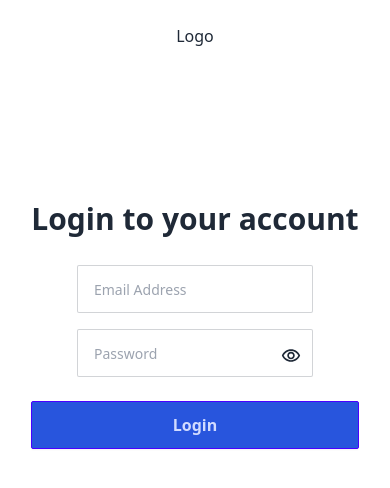
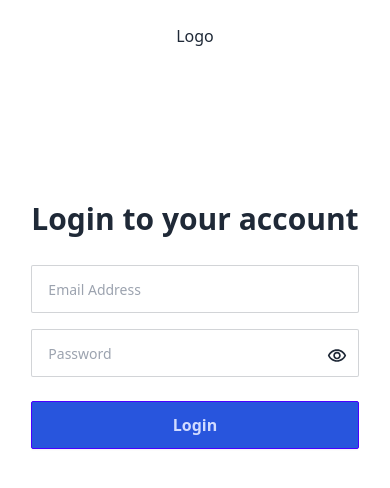
Before and after one commit to omarfarids/dashboard-template, a React (Vite) app: page /auth/login in a window 390 px wide. Shown: the top 488 px of the page. Built offline with nearby package versions, Linux system fonts and the light colour scheme.

Commit message:
login module

```diff
--- a/src/components/Button.tsx
+++ b/src/components/Button.tsx
@@ -21,7 +21,7 @@ const Button = ({
   return (
     <button
       type="submit"
-      className={`btn btn-primary bg-primary-500 min-w-[120px] relative capitalize text-base ${className} ${
+      className={`btn btn-primary sm:w-[450px] bg-primary-500 w-full relative capitalize text-base ${className} ${
         icon ? "justify-start" : ""
       }`}
       disabled={isLoading || disabled}
--- a/src/components/TextInput.tsx
+++ b/src/components/TextInput.tsx
@@ -15,12 +15,11 @@ const TextInput = forwardRef(
       setIsPassword(!isPassword);
     };
     return (
-      <div>
-        <div className="relative">
+      <div className="relative w-full sm:w-[450px]">
         <input
           type={isPassword ? type : "text"}
           placeholder={placeholder}
-            className="input input-bordered input-md w-full sm:w-[450px] rounded-sm"
+          className="input input-bordered w-full input-md rounded-sm"
           {...props}
           ref={ref}
         />
@@ -40,7 +39,6 @@ const TextInput = forwardRef(
           </div>
         )}
       </div>
-      </div>
     );
   }
 );
```
Lines whose indentation alone changed are shown as unchanged.
